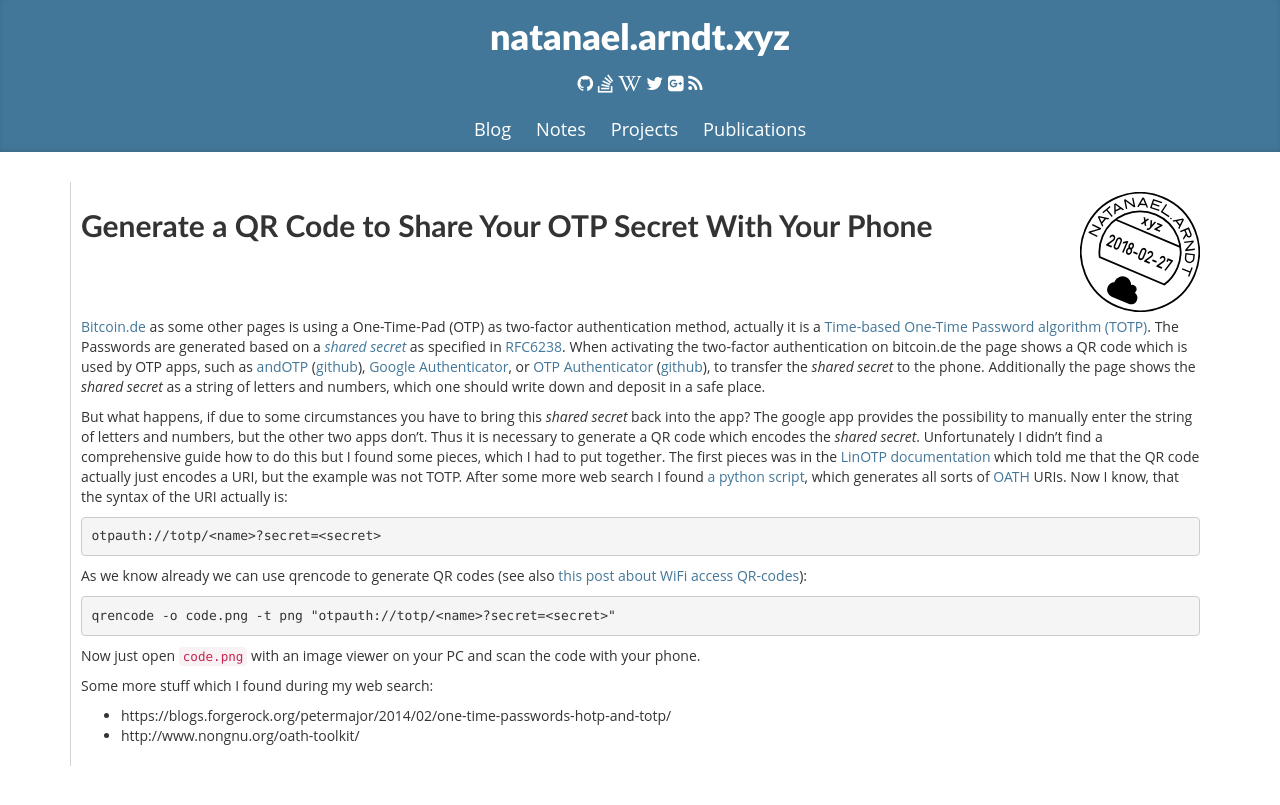
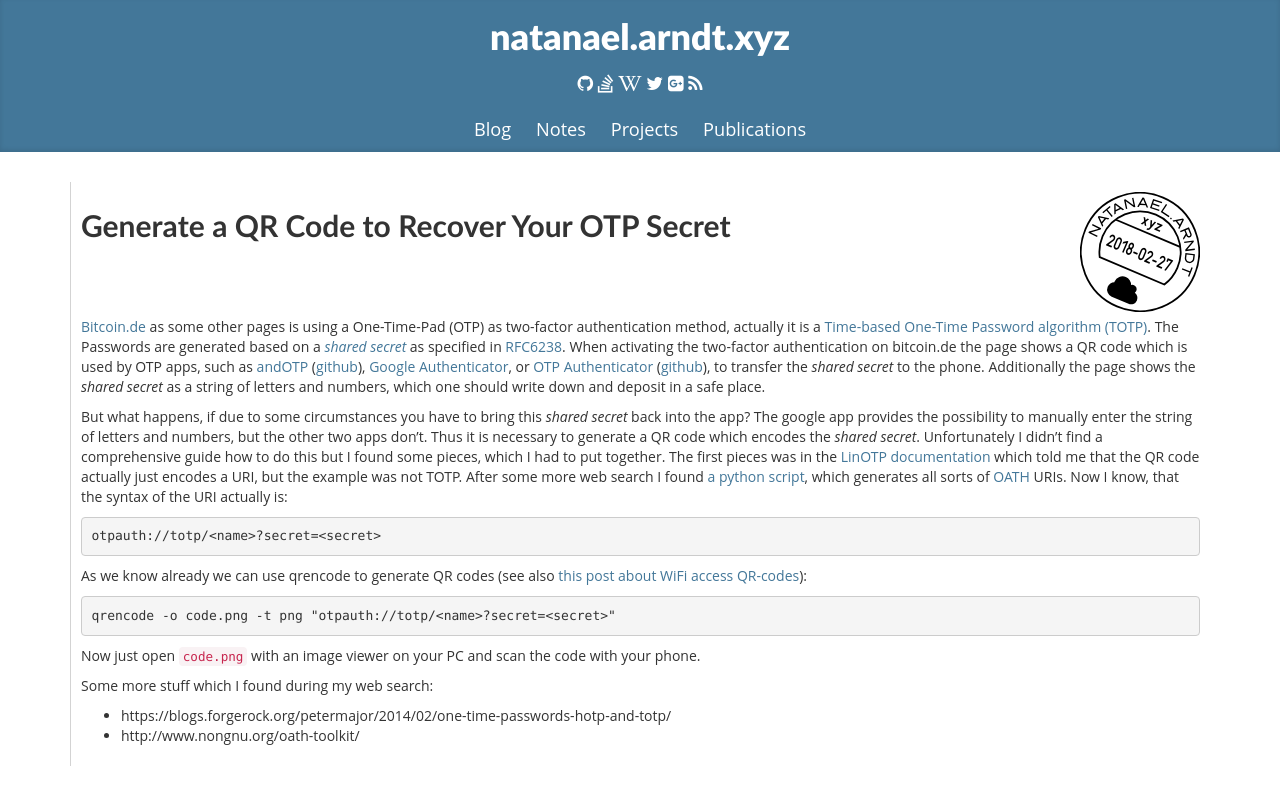
Before and after one commit to white-gecko/natanael.arndt.xyz, a Jekyll site: the page built from _posts/2018-02-27-totp.md, in a window 1280 px wide. Shown: the top 805 px of the page. Built offline with Jekyll 4.4.1, drawn with Linux system fonts in a browser that asks for light colours.

Commit message:
Update title of last post

```diff
--- a/_posts/2018-02-27-totp.md
+++ b/_posts/2018-02-27-totp.md
@@ -1,6 +1,6 @@
 ---
 layout: post
-title: "Generate a QR Code to Share Your OTP Secret With Your Phone"
+title: "Generate a QR Code to Recover Your OTP Secret"
 tags: ["OATP","QR","bitcoin.de"]
 date: 2018-02-27 14:18:00+02:00
 ---
```
